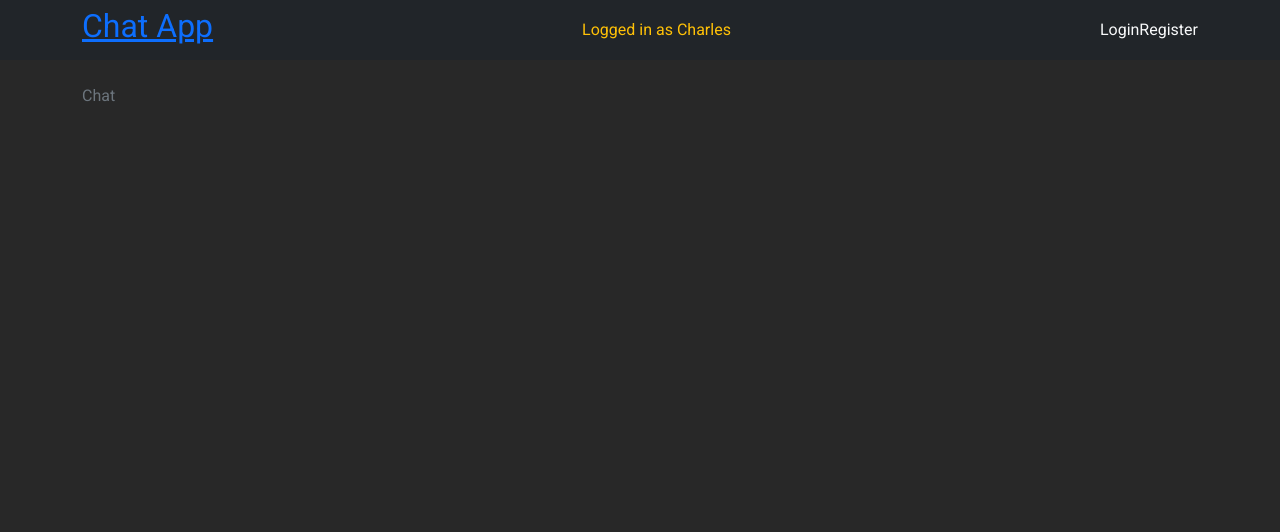
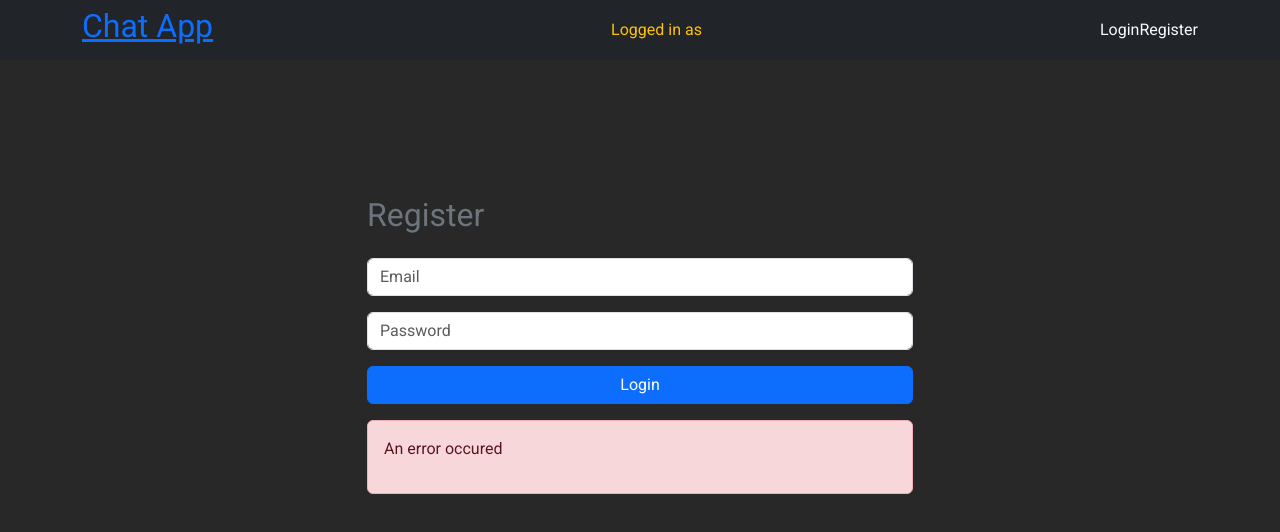
Before and after one commit to nguyenduyhien123/RealtimeChat, a React (Vite) app in the folder frontend-react/: page / in a window 1280 px wide. Shown: the top 532 px of the page. Built offline with nearby package versions, Linux system fonts and the light colour scheme.

Commit message:
hiển thị tên, chuyển sang kênh Chat nếu đã đăng nhập

```diff
--- a/frontend-react/src/App.jsx
+++ b/frontend-react/src/App.jsx
@@ -5,15 +5,18 @@
 import "bootstrap/dist/css/bootstrap.min.css";
 import { Container } from "react-bootstrap";
 import NavBar from "./components/NavBar";
+import { useContext } from "react";
+import { AuthContext } from "./context/AuthContext";
 function App() {
+  const { user } = useContext(AuthContext);
   return (
     <>
       <NavBar />
       <Container className="text-secondary">
         <Routes>
-          <Route path="/" element={<Chat />} />
-          <Route path="/register" element={<Register />} />
-          <Route path="/login" element={<Login />} />
+          <Route path="/" element={user ? <Chat /> : <Login />} />
+          <Route path="/register" element={user ? <Chat /> : <Register />} />
+          <Route path="/login" element={user ? <Chat /> : <Login />} />
           <Route path="/*" element={<Navigate to="/" />} />
         </Routes>
       </Container>
--- a/frontend-react/src/components/NavBar.jsx
+++ b/frontend-react/src/components/NavBar.jsx
@@ -1,13 +1,16 @@
+import { useContext } from "react";
 import { Container, Nav, Navbar, Stack } from "react-bootstrap";
 import { Link } from "react-router-dom";
+import { AuthContext } from "../context/AuthContext";
 const NavBar = () => {
+  const { user } = useContext(AuthContext);
   return (
     <Navbar bg="dark" className="mb-4" style={{ height: "3.75rem" }}>
       <Container>
         <h2>
           <Link to="/">Chat App</Link>
         </h2>
-        <span className="text-warning">Logged in as Charles</span>
+        <span className="text-warning">Logged in as {user?.name}</span>
         <Nav>
           <Stack direction="horizontal">
             <Link to="/login" className="link-light text-decoration-none">
--- a/frontend-react/src/context/AuthContext.jsx
+++ b/frontend-react/src/context/AuthContext.jsx
@@ -1,4 +1,4 @@
-import { createContext, memo, useCallback, useState } from "react";
+import { createContext, memo, useCallback, useEffect, useState } from "react";
 import { baseUrl, postRequest } from "../utils/services";
 
 export const AuthContext = createContext();
@@ -11,7 +11,11 @@
     email: "",
     password: "",
   });
-  console.log("register", registerInfo);
+  console.log("user", user);
+  useEffect(() => {
+    const user = localStorage.getItem("User");
+    setUser(JSON.parse(user));
+  }, []);
   const updateRegisterInfo = useCallback((info) => {
     setRegisterInfo(info);
   }, []);
```
